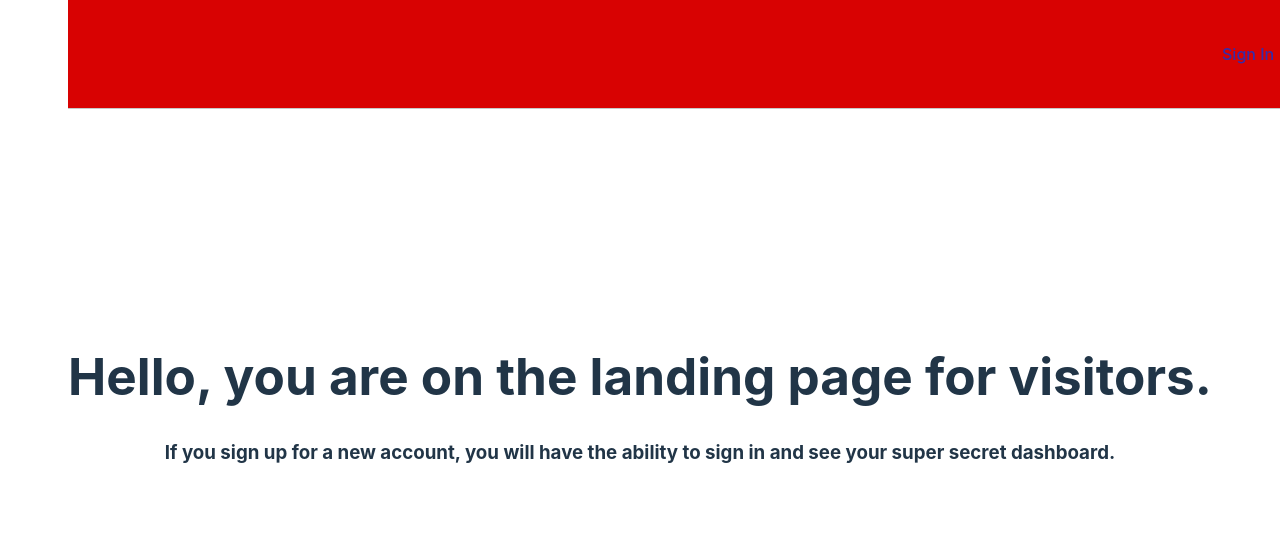
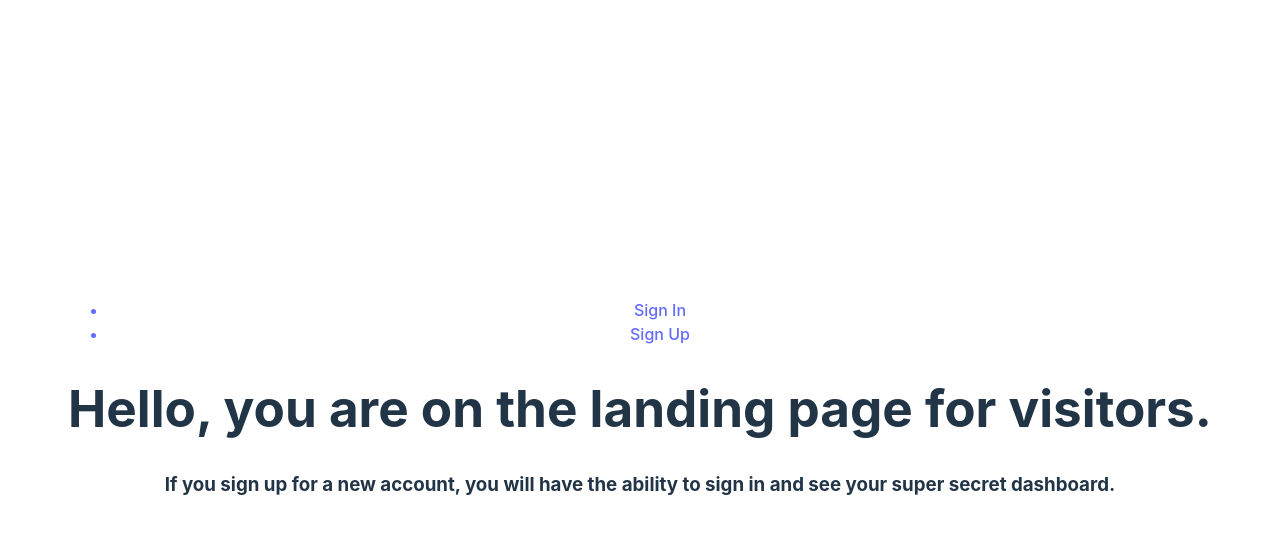
Before and after one commit to Abbmos/YummyBook-frontend, a React (Vite) app: page / in a window 1280 px wide. Shown: the top 534 px of the page. Built offline with nearby package versions, Linux system fonts and the light colour scheme; no server answers.

Commit message:
edit navbar and create recipeform

```diff
--- a/src/components/NavBar/NavBar.module.css
+++ b/src/components/NavBar/NavBar.module.css
@@ -1,5 +1,5 @@
 /* src/components/NavBar/NavBar.module.css */
-
+/*
 .container {
     top: 0;
     z-index: 1;
@@ -12,8 +12,8 @@
     background: rgb(216, 2, 2);
     border-bottom: 1px solid rgb(200, 200, 200);
   }
-
-  .container img {
+   */
+  /* .container img {
     width: 50px;
   }
 
@@ -25,14 +25,14 @@
     font-weight: bold;
     align-items: center;
     justify-content: flex-end;
-  }
+  } */
 
-  .container li {
+  /* .container li {
     margin-left: 35px;
     text-align: right;
     color: #352CAB;
-  }
-
+  } */
+/*
   @media only screen and (max-width: 414px) {
     .container ul {
       padding-left: 0px;
@@ -40,4 +40,4 @@
     .container li {
       font-size: 15px;
     }
-  }
+  } */
```
